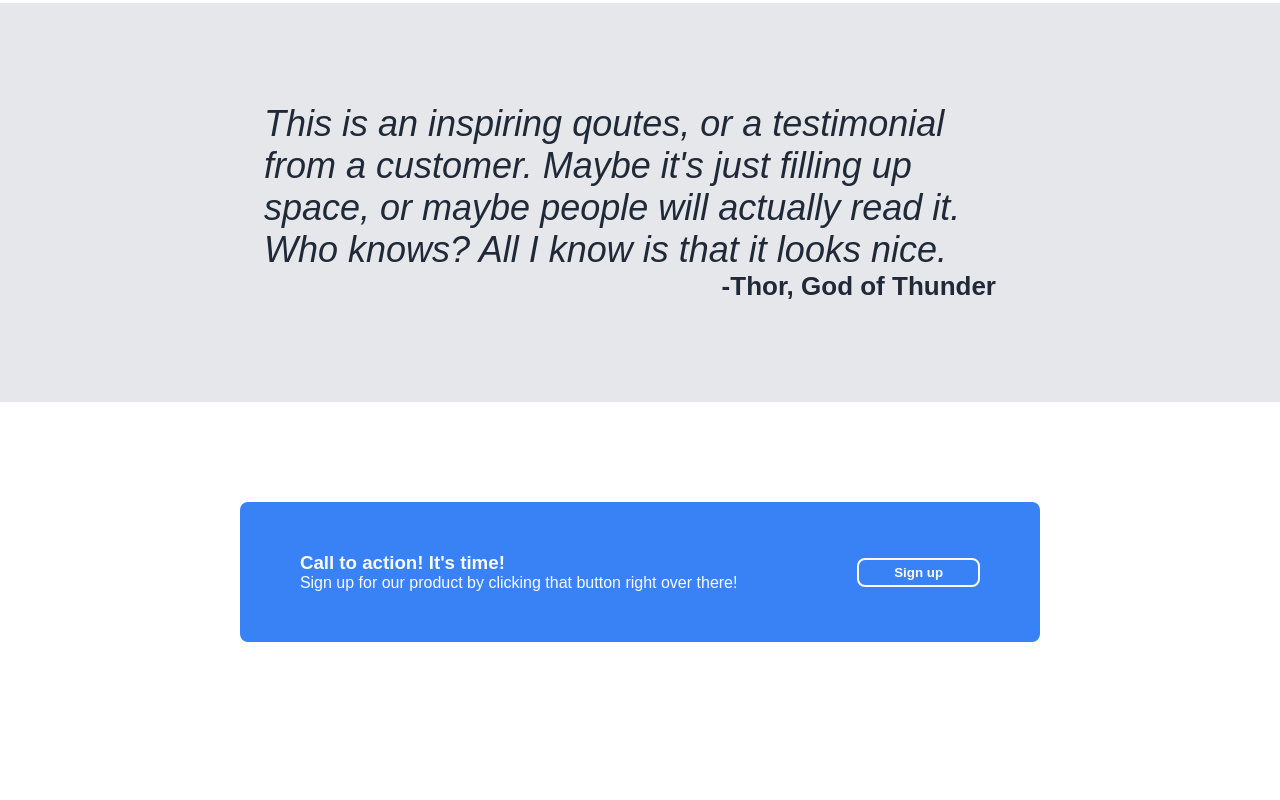
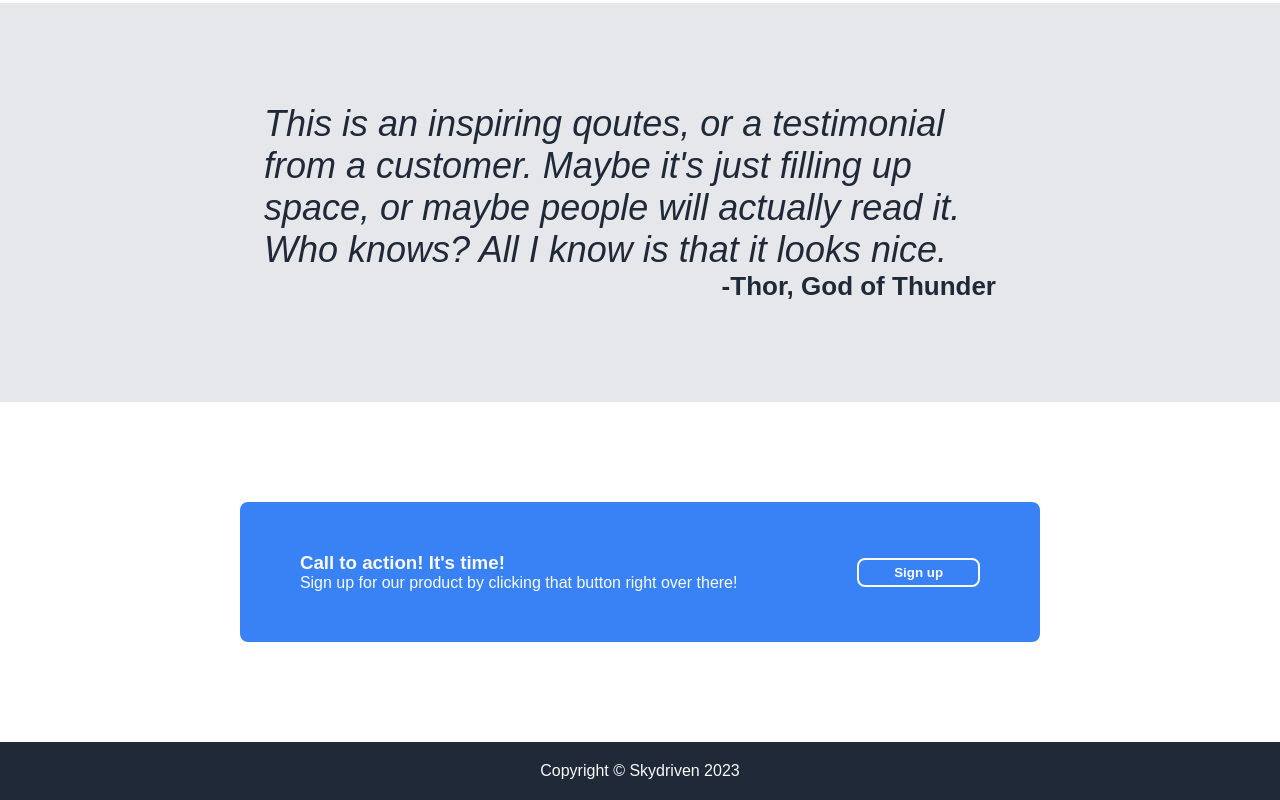
Before and after one commit to 5kydriven/odin-landingPage, a plain HTML site: page index.html in a window 1280 px wide. Shown: the part 940-1740 px from the top of the page. Before the commit the page ends 1682 px from the top, so only its background shows below. Drawn offline with Linux system fonts and the light colour scheme.

Commit message:
added footer section

```diff
--- a/index.html
+++ b/index.html
@@ -61,6 +61,8 @@
             <button class="signup-btn">Sign up</button>
         </div>
     </section>
-    <!-- <footer class="foot"></footer> -->
+    <footer class="foot">
+        Copyright  ©  Skydriven  2023
+    </footer>
 </body>
 </html>
--- a/styles/index.css
+++ b/styles/index.css
@@ -153,3 +153,11 @@ button {
 .signup-btn {
     border: 2px solid var(--clr-white);
 }
+/* Footer */
+.foot {
+    background-color: var(--clr-bg);
+    color: var(--clr-white);
+    font-weight: lighter;
+    text-align: center;
+    padding: 20px 0;
+}
```
